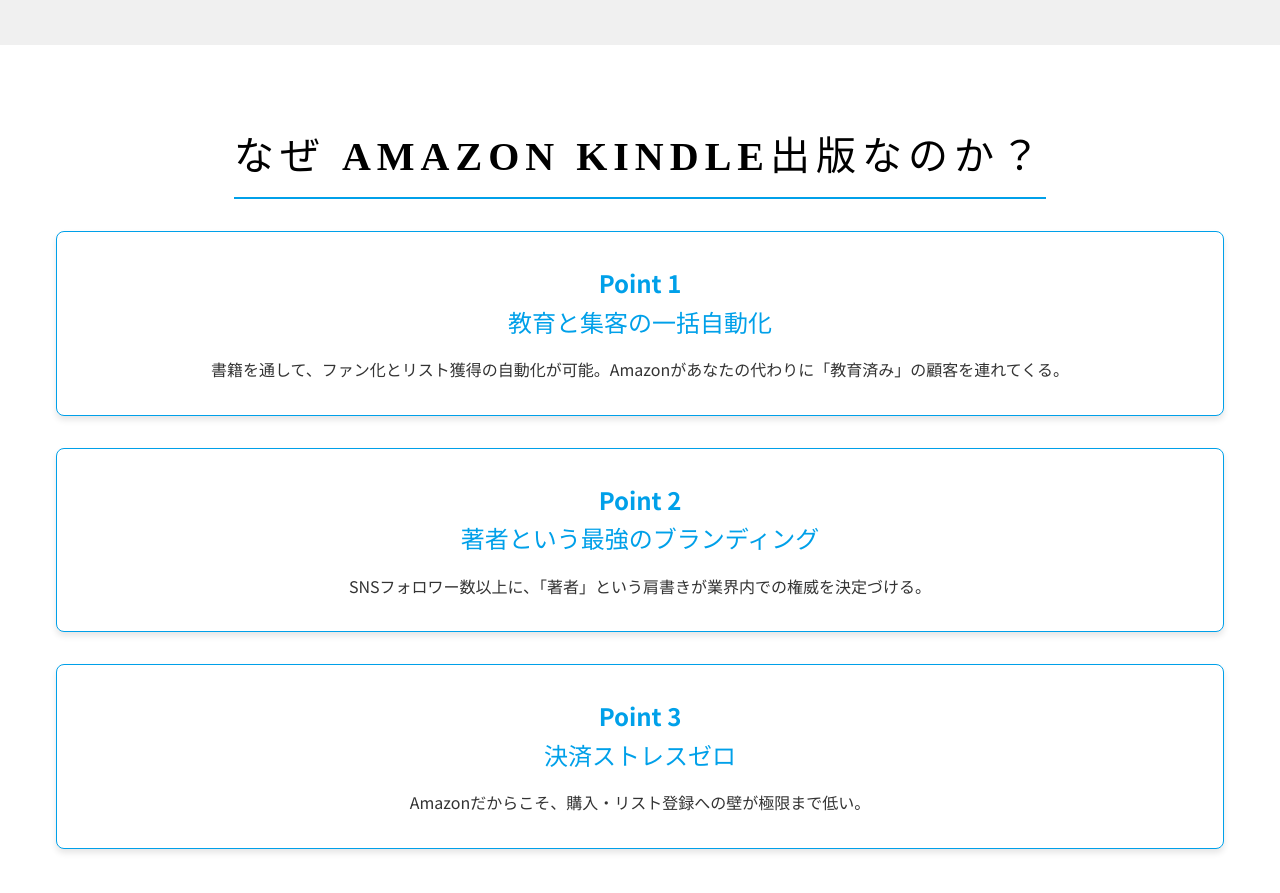
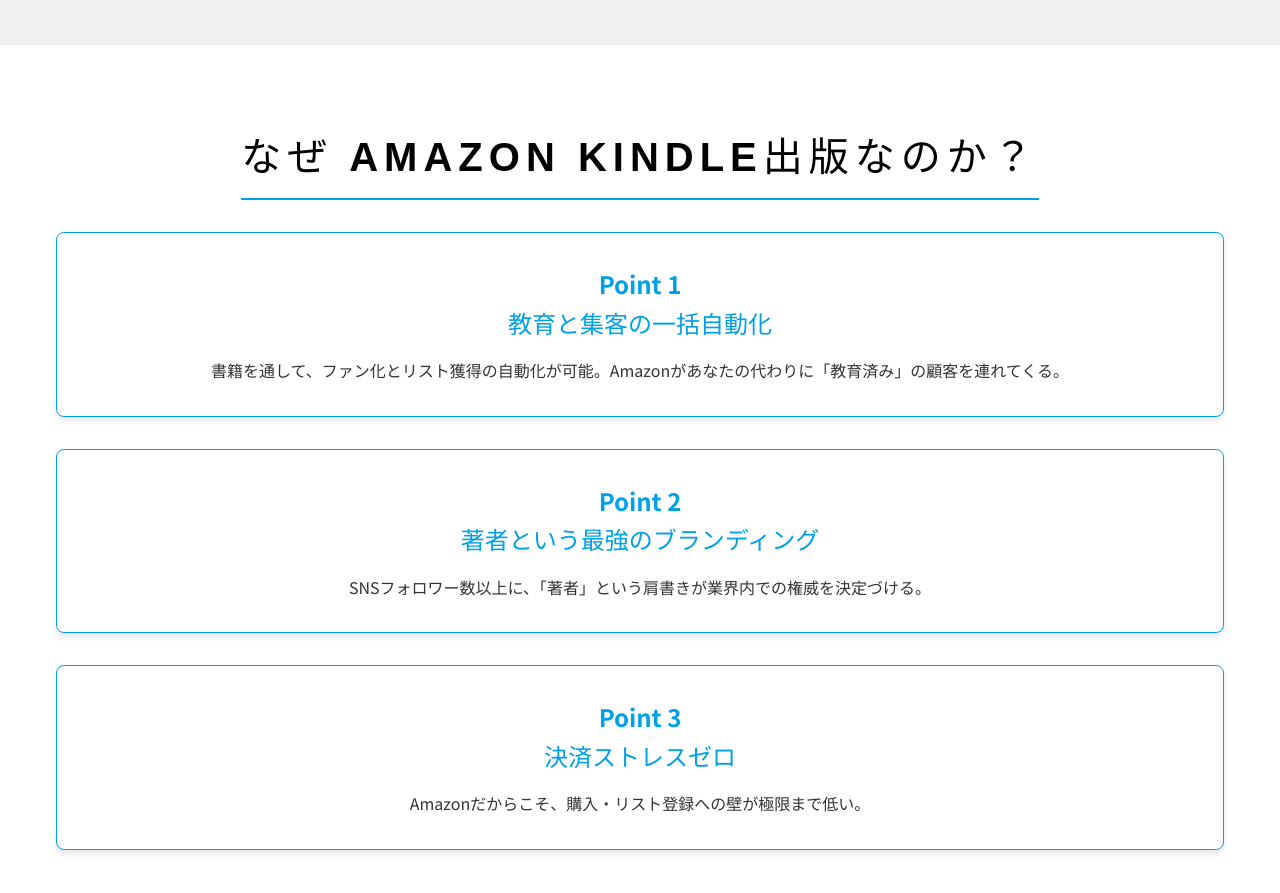
Before and after one commit to rikutoaimanga-max/Kindle-Publishing-Homepage, a React (Vite) app: page / in a window 1280 px wide. Shown: the part 2420-3313 px from the top of the page. Built offline with nearby package versions, Linux system fonts and the light colour scheme.

Commit message:
Style: Change font of 'Amazon Kindle' in Solution section title for better visibility

```diff
--- a/src/components/Solution.jsx
+++ b/src/components/Solution.jsx
@@ -21,7 +21,7 @@ const Solution = () => {
         <section style={{ backgroundColor: 'var(--color-primary)', padding: '80px 0', color: 'var(--color-text-light)' }}>
             <div className="container">
                 <div style={{ textAlign: 'center' }}>
-                    <h2 className="section-title" style={{ color: '#000' }}>なぜ Amazon Kindle出版なのか？</h2>
+                    <h2 className="section-title" style={{ color: '#000' }}>なぜ <span style={{ fontFamily: 'Arial, sans-serif', fontWeight: '900' }}>Amazon Kindle</span>出版なのか？</h2>
                 </div>
                 <div className="grid grid-3">
                     {points.map((point, index) => (
```
